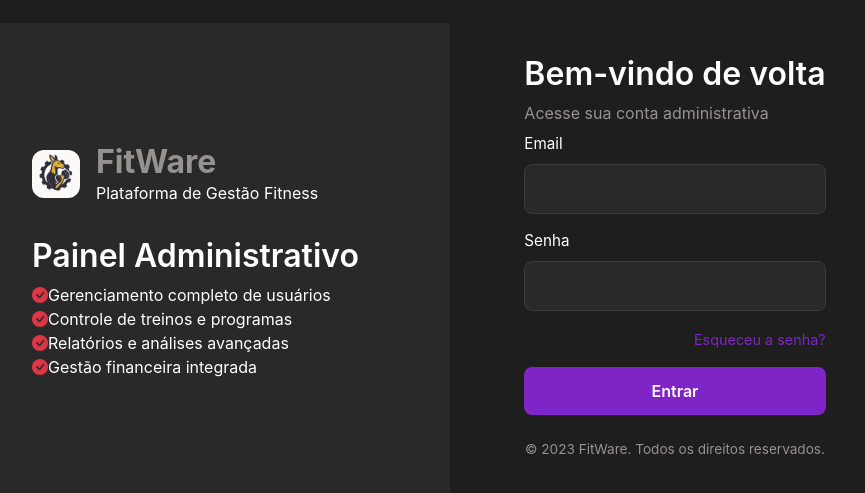
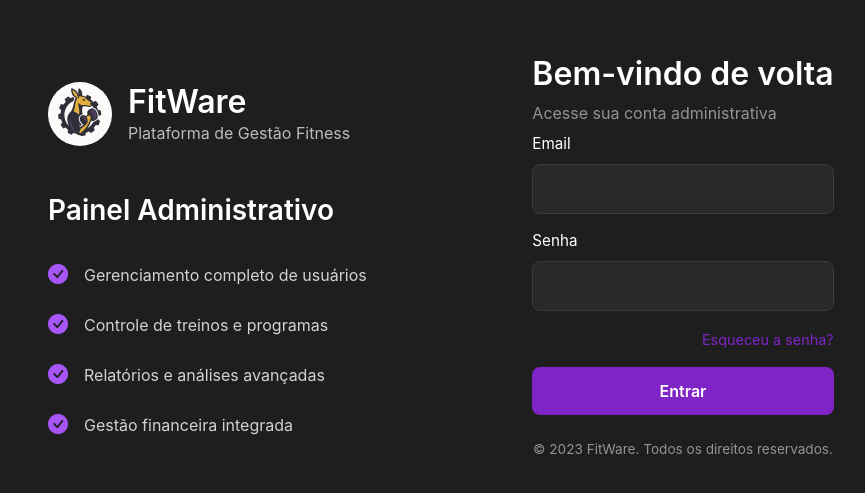
Before and after one commit to FelipeEvangelistaNeves/TCC-FITWARE, a React (Vite) app in the folder FRONT-END/: page /login/admin in a window 1280 px wide. Shown: the part 139-632 px from the top of the page, without its empty margins (190-1055 px from the left). Built offline with nearby package versions, Linux system fonts and the light colour scheme.

Commit message:
meu login

```diff
--- a/FRONT-END/src/pages/Login/LoginDesk.jsx
+++ b/FRONT-END/src/pages/Login/LoginDesk.jsx
@@ -23,19 +23,19 @@ const LoginDesk = () => {
             <h2>Painel Administrativo</h2>
             <div className="features">
               <div className="feature-item">
-                <i className="bi-check-circle-fill text-danger"></i>
+                <i className="bi bi-check-circle-fill"></i>
                 <span>Gerenciamento completo de usuários</span>
               </div>
               <div className="feature-item">
-                <i className="bi-check-circle-fill text-danger"></i>
+                <i className="bi bi-check-circle-fill"></i>
                 <span>Controle de treinos e programas</span>
               </div>
               <div className="feature-item">
-                <i className="bi-check-circle-fill text-danger"></i>
+                <i className="bi bi-check-circle-fill"></i>
                 <span>Relatórios e análises avançadas</span>
               </div>
               <div className="feature-item">
-                <i className="bi-check-circle-fill text-danger"></i>
+                <i className="bi bi-check-circle-fill"></i>
                 <span>Gestão financeira integrada</span>
               </div>
             </div>
--- a/FRONT-END/src/styles/loginDesk.scss
+++ b/FRONT-END/src/styles/loginDesk.scss
@@ -28,40 +28,67 @@
     }
 
     .login-left {
-      background: $surface-2 !important;
+      background: $black-fundo !important;
       color: $text;
       text-align: left;
+      padding: 3rem !important;
 
       .brand {
         display: flex;
         align-items: center;
-        margin-bottom: 2rem;
+        margin-bottom: 3rem;
 
         .brand-icon {
-          width: 48px;
-          height: 48px;
-          border-radius: 12px;
-          background: $primary;
-          display: flex;
-          align-items: center;
-          justify-content: center;
+          width: 64px;
+          height: 64px;
+          border-radius: 50%;
           margin-right: 1rem;
-          color: white;
-          font-size: 2rem;
         }
 
         .brand-text {
           h1 {
             font-size: 2rem;
-            font-weight: 700;
+            font-weight: 600;
             margin: 0;
-            color: $text-2;
+            color: white;
           }
 
           p {
             font-size: 1rem;
-            color: $text;
+            color: rgba(255, 255, 255, 0.7);
             margin: 0;
+          }
+        }
+      }
+
+      .admin-panel-info {
+        h2 {
+          font-size: 1.75rem;
+          font-weight: 600;
+          color: white;
+          margin-bottom: 2rem;
+        }
+
+        .features {
+          display: flex;
+          flex-direction: column;
+          gap: 1.25rem;
+
+          .feature-item {
+            display: flex;
+            align-items: center;
+            gap: 1rem;
+            color: rgba(255, 255, 255, 0.8);
+
+            i {
+              color: #a855f7;
+              font-size: 1.25rem;
+            }
+
+            span {
+              font-size: 1rem;
+              line-height: 1.5;
+            }
           }
         }
       }
```
